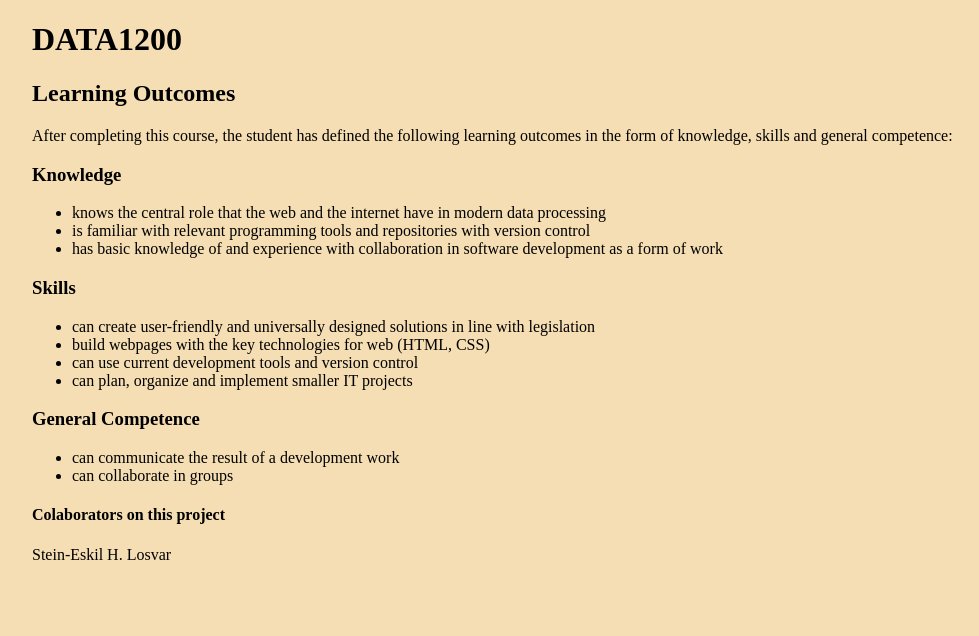
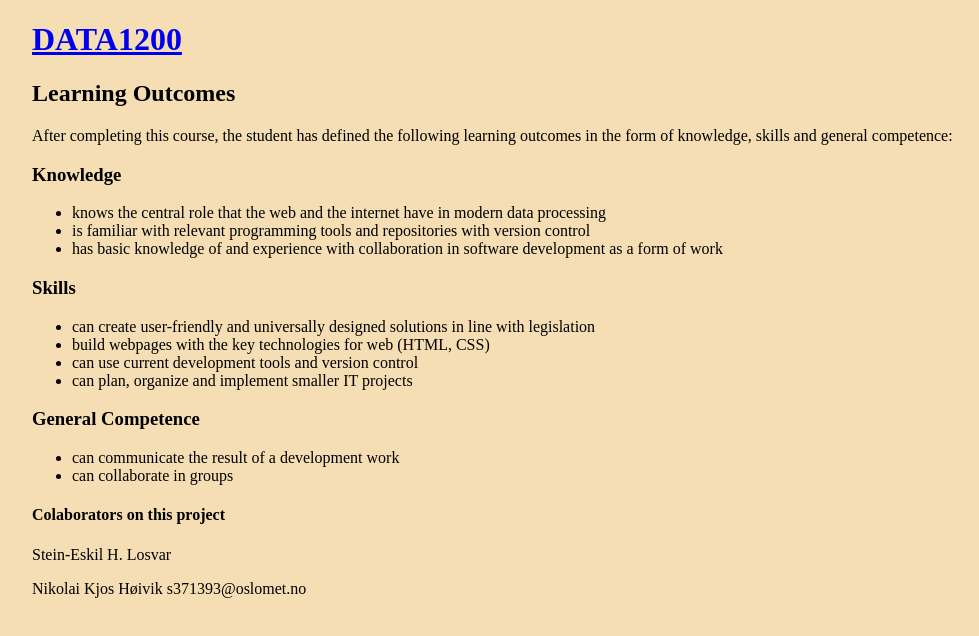
Before and after one commit to OsloMet-web/2Oblig-96, a plain HTML site: page page2/page2.html in a window 1280 px wide. Shown: the top 636 px of the page, without its empty margins (118-1097 px from the left). Drawn offline with Linux system fonts and the light colour scheme.

Commit message:
Fikset linking og lagt inn navnet mitt

```diff
--- a/page2/page2.html
+++ b/page2/page2.html
@@ -8,10 +8,11 @@
 </head>
 </head>
   <body class="page">
-    <h1>DATA1200</h1>
+    <a href="../index.html"><h1>DATA1200</h1></a>
+
 
     <h2>Learning Outcomes</h2>
-    <div class=>
+    <div>
       <p>After completing this course, the student has defined the following learning outcomes in the form of knowledge, skills and general competence:</p>
 
       <h3>Knowledge</h3>
@@ -35,6 +36,7 @@
 
       <h4>Colaborators on this project</h4>
       <p>Stein-Eskil H. Losvar</p>
+      <p>Nikolai Kjos Høivik s371393@oslomet.no</p>
     </div>
   </body>
 </html>
```
Also changed, not shown: index.html (+1 -1 lines), css/stylesheet.css (line endings or trailing spaces).
